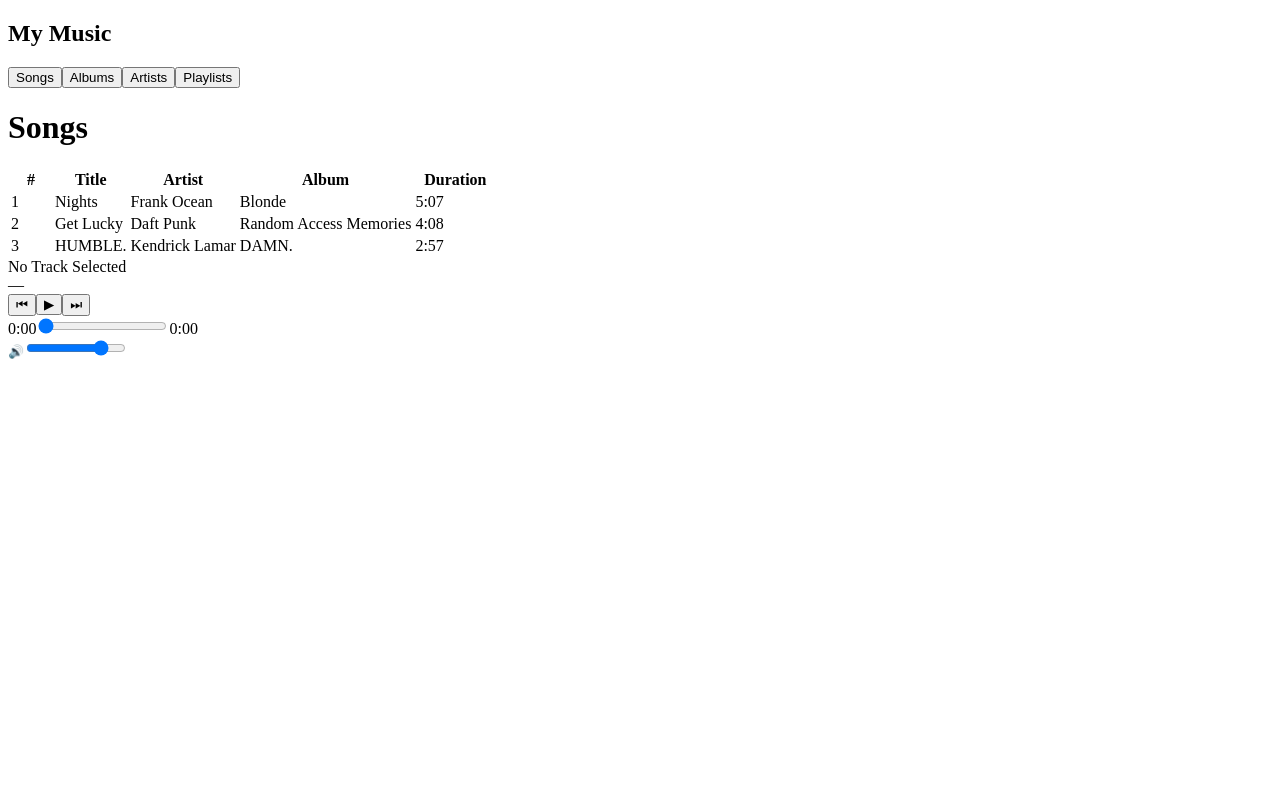
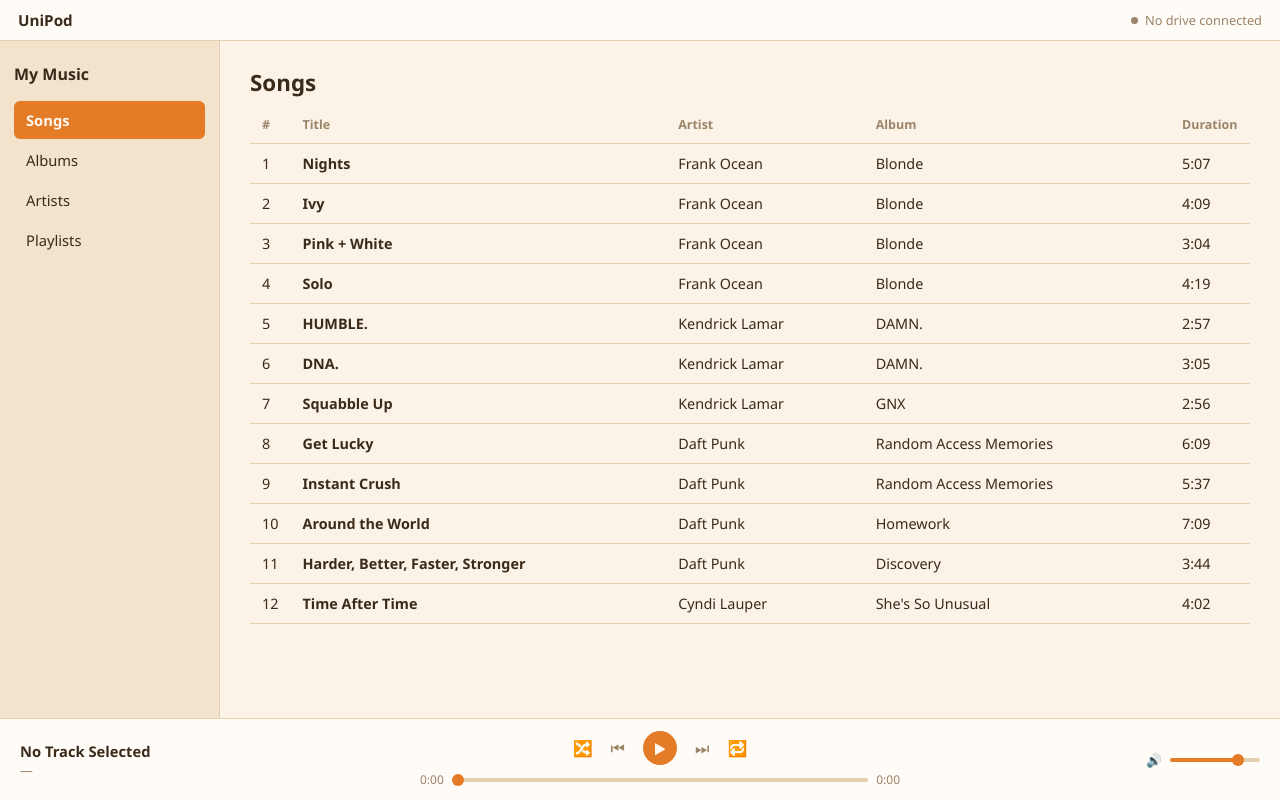
Before and after one commit to Muhammd-Maheer/UniPod, a React (Vite) app: page / in a window 1280 px wide. Built offline with nearby package versions, Linux system fonts and the light colour scheme.

Commit message:
Added the Front-End with placeholder as I haven't build the database yet and also spent almost an hour trying to fix a bug that was a typo, amazing stuff

```diff
--- a/src/App.css
+++ b/src/App.css
@@ -1,225 +1,304 @@
 :root {
-  --bg-base: #121212;
-  --bg-surface: #181818;
-  --bg-highlight: #282828;
-  --text-main: #ffffff;
-  --text-sub: #b3b3b3;
-  --accent: #1db954;
-  --accent-disabled: #535353;
-  --border: #282828;
-  --sidebar-width: 220px;
-  --player-height: 80px;
+  --bg: #fbf3e7;
+  --sidebar-bg: #f3e3cc;
+  --card-bg: #fffcf7;
+  --primary: #e37b27;
+  --secondary: #f0a860;
+  --text: #3a2a1a;
+  --text-sub: #9c8468;
+  --border: #e4d0ae;
 }
 
 * {
   box-sizing: border-box;
   margin: 0;
   padding: 0;
-  user-select: none;
+}
+
+html, body, #root {
+  height: 100%;
 }
 
 body {
-  font-family: -apple-system, BlinkMacSystemFont, "Segoe UI", Roboto, sans-serif;
-  background-color: var(--bg-base);
-  color: var(--text-main);
-  overflow: hidden;
-  height: 100vh;
-  width: 100vw;
+  font-family: 'Segoe UI', system-ui, -apple-system, sans-serif;
+  background: var(--bg);
+  color: var(--text);
 }
 
-.app-container {
-  display: grid;
-  grid-template-columns: var(--sidebar-width) 1fr;
-  grid-template-rows: 1fr var(--player-height);
-  grid-template-areas:
-    "sidebar main"
-    "player  player";
-  height: 100vh;
-  width: 100vw;
+button {
+  font-family: inherit;
 }
 
-/* Sidebar Styling */
-.sidebar {
-  grid-area: sidebar;
-  background-color: var(--bg-surface);
-  border-right: 1px solid var(--border);
-  padding: 20px 16px;
+.app {
   display: flex;
   flex-direction: column;
-  gap: 24px;
+  height: 100vh;
+  overflow: hidden;
+}
+
+.title-bar {
+  display: flex;
+  align-items: center;
+  justify-content: space-between;
+  flex-shrink: 0;
+  padding: 10px 18px;
+  background: var(--card-bg);
+  border-bottom: 1px solid var(--border);
+}
+
+.title-bar-brand {
+  font-weight: 700;
+  font-size: 0.95rem;
+}
+
+.drive-status {
+  display: flex;
+  align-items: center;
+  gap: 7px;
+  font-size: 0.8rem;
+  color: var(--text-sub);
+}
+
+.status-dot {
+  width: 7px;
+  height: 7px;
+  border-radius: 50%;
+  background: var(--text-sub);
+}
+
+.drive-status.connected {
+  color: var(--text);
+}
+
+.drive-status.connected .status-dot {
+  background: var(--primary);
+}
+
+.app-body {
+  display: flex;
+  flex: 1;
+  min-height: 0;
+}
+
+.sidebar {
+  width: 220px;
+  flex-shrink: 0;
+  background: var(--sidebar-bg);
+  border-right: 1px solid var(--border);
+  padding: 22px 14px;
+  overflow-y: auto;
 }
 
 .sidebar h2 {
-  font-size: 1.1rem;
-  letter-spacing: -0.5px;
-  color: var(--text-main);
+  font-size: 1rem;
+  font-weight: 700;
+  margin-bottom: 16px;
 }
 
 .nav-group {
   display: flex;
   flex-direction: column;
-  gap: 4px;
+  gap: 2px;
 }
 
 .nav-item {
+  text-align: left;
   background: none;
   border: none;
-  color: var(--text-sub);
-  text-align: left;
-  padding: 10px 12px;
-  font-size: 0.9rem;
-  font-weight: 500;
   border-radius: 6px;
+  padding: 9px 12px;
+  font-size: 0.92rem;
+  color: var(--text);
   cursor: pointer;
-  transition: background-color 0.15s, color 0.15s;
 }
 
 .nav-item:hover {
-  background-color: var(--bg-highlight);
-  color: var(--text-main);
+  background: rgba(58, 42, 26, 0.06);
 }
 
 .nav-item.active {
-  background-color: var(--bg-highlight);
-  color: var(--text-main);
+  background: var(--primary);
+  color: #fff8f0;
   font-weight: 600;
 }
 
-/* Main View Styling */
 .main-view {
-  grid-area: main;
-  padding: 24px 32px;
+  flex: 1;
   overflow-y: auto;
-  background: linear-gradient(to bottom, #1e1e1e 0%, var(--bg-base) 300px);
+  padding: 26px 30px;
 }
 
 .view-header {
-  margin-bottom: 20px;
+  margin-bottom: 18px;
+}
+
+.view-header h1 {
+  font-size: 1.4rem;
+  font-weight: 700;
 }
 
 .song-table {
   width: 100%;
   border-collapse: collapse;
-  text-align: left;
-  font-size: 0.875rem;
 }
 
-.song-table th {
+.song-table thead th {
+  text-align: left;
+  font-size: 0.78rem;
+  font-weight: 600;
   color: var(--text-sub);
+  padding: 0 12px 10px;
   border-bottom: 1px solid var(--border);
-  padding: 8px 12px;
-  font-weight: 400;
 }
 
-.song-table td {
-  padding: 12px;
-  border-bottom: 1px solid rgba(255, 255, 255, 0.03);
-  color: var(--text-sub);
+.song-table tbody td {
+  padding: 10px 12px;
+  font-size: 0.9rem;
+  border-bottom: 1px solid var(--border);
 }
 
 .song-row {
   cursor: pointer;
-  border-radius: 4px;
 }
 
 .song-row:hover {
-  background-color: rgba(255, 255, 255, 0.05);
+  background: rgba(227, 123, 39, 0.08);
 }
 
 .song-row.active {
-  color: var(--accent);
+  background: var(--primary);
+  color: #fff8f0;
+}
+
+.song-row.active td {
+  border-bottom-color: var(--primary);
 }
 
 .song-title-cell {
-  color: var(--text-main);
-  font-weight: 500;
+  font-weight: 600;
 }
 
-/* Player Bar Styling */
 .player-bar {
-  grid-area: player;
-  background-color: var(--bg-surface);
+  display: flex;
+  align-items: center;
+  justify-content: space-between;
+  gap: 24px;
+  flex-shrink: 0;
+  padding: 12px 20px;
+  background: var(--card-bg);
   border-top: 1px solid var(--border);
-  display: grid;
-  grid-template-columns: 1fr 2fr 1fr;
-  align-items: center;
-  padding: 0 20px;
 }
 
 .track-info {
-  display: flex;
-  flex-direction: column;
+  width: 200px;
+  flex-shrink: 0;
+  overflow: hidden;
 }
 
 .track-title {
-  font-size: 0.9rem;
   font-weight: 600;
-  color: var(--text-main);
+  font-size: 0.92rem;
+  white-space: nowrap;
+  overflow: hidden;
+  text-overflow: ellipsis;
 }
 
 .track-artist {
-  font-size: 0.75rem;
+  font-size: 0.8rem;
   color: var(--text-sub);
 }
 
 .player-controls {
+  flex: 1;
   display: flex;
   flex-direction: column;
   align-items: center;
-  gap: 8px;
+  gap: 6px;
+  max-width: 480px;
 }
 
 .control-buttons {
   display: flex;
   align-items: center;
-  gap: 16px;
+  gap: 18px;
 }
 
 .btn-control {
   background: none;
   border: none;
+  font-size: 1rem;
   color: var(--text-sub);
   cursor: pointer;
-  font-size: 1rem;
 }
 
 .btn-control:hover {
-  color: var(--text-main);
+  color: var(--text);
+}
+
+.btn-control:active {
+  color: var (--primary)
 }
 
 .btn-play {
-  background-color: var(--text-main);
-  color: var(--bg-base);
-  width: 32px;
-  height: 32px;
+  width: 34px;
+  height: 34px;
   border-radius: 50%;
+  background: var(--primary);
+  color: #fff8f0;
+  border: none;
+  font-size: 0.85rem;
+  cursor: pointer;
   display: flex;
   align-items: center;
   justify-content: center;
-  border: none;
-  cursor: pointer;
 }
 
 .progress-container {
   display: flex;
   align-items: center;
-  gap: 10px;
+  gap: 8px;
   width: 100%;
-  max-width: 500px;
   font-size: 0.75rem;
   color: var(--text-sub);
 }
 
 .seek-slider {
   flex: 1;
-  accent-color: var(--accent);
+  appearance: none;
+  -webkit-appearance: none;
   height: 4px;
+  border-radius: 2px;
+  background: var(--border);
+}
+
+.seek-slider::-webkit-slider-thumb {
+  -webkit-appearance: none;
+  width: 12px;
+  height: 12px;
+  border-radius: 50%;
+  background: var(--primary);
+  cursor: pointer;
+}
+
+.seek-slider::-moz-range-thumb {
+  width: 12px;
+  height: 12px;
+  border: none;
+  border-radius: 50%;
+  background: var(--primary);
   cursor: pointer;
 }
 
 .volume-container {
+  width: 160px;
+  flex-shrink: 0;
   display: flex;
-  justify-content: flex-end;
   align-items: center;
   gap: 8px;
+  justify-content: flex-end;
 }
+
+.volume-slider {
+  flex: none;
+  width: 90px;
+}
--- a/src/App.tsx
+++ b/src/App.tsx
@@ -1,65 +1,75 @@
-import { useState } from 'react';
+import React, { useEffect, useState } from 'react';
+import { TitleBar } from './components/TitleBar';
 import { Sidebar } from './components/Sidebar';
 import { ViewContainer } from './components/ViewContainer';
 import { Player } from './components/Player';
-import { Song, ViewMode, PlayerState } from './types';
+import { placeholderSongs } from './data/placeHolderSongs';
+import { PlayerState, Song, ViewMode } from './types';
+import './App.css';
 
-// Mock Data representing indexed files on an external USB
-const MOCK_SONGS: Song[] = [
-  {
-    id: '1',
-    title: 'Nights',
-    artist: 'Frank Ocean',
-    album: 'Blonde',
-    duration: 307,
-    filePath: 'E:/Music/Frank Ocean/Blonde/Nights.mp3',
-    driveId: 'USB-8A4F-29C1',
-    isAvailable: true,
-  },
-  {
-    id: '2',
-    title: 'Get Lucky',
-    artist: 'Daft Punk',
-    album: 'Random Access Memories',
-    duration: 248,
-    filePath: 'E:/Music/Daft Punk/Random Access Memories/Get Lucky.mp3',
-    driveId: 'USB-8A4F-29C1',
-    isAvailable: true,
-  },
-  {
-    id: '3',
-    title: 'HUMBLE.',
-    artist: 'Kendrick Lamar',
-    album: 'DAMN.',
-    duration: 177,
-    filePath: 'E:/Music/Kendrick Lamar/DAMN/HUMBLE.mp3',
-    driveId: 'USB-8A4F-29C1',
-    isAvailable: true,
-  },
-];
+const App: React.FC = () => {
+  const [currentView, setCurrentView] = useState<ViewMode>('songs');
+  const songs: Song[] = placeholderSongs;
 
-export function App() {
-  const [currentView, setCurrentView] = useState<ViewMode>('songs');
-  const [songs] = useState<Song[]>(MOCK_SONGS);
+  const [playOrder, setPlayOrder] = useState<string[]>(songs.map((s) => s.id));
+
   const [playerState, setPlayerState] = useState<PlayerState>({
     currentSong: null,
     isPlaying: false,
     currentTime: 0,
     duration: 0,
     volume: 0.8,
+    shuffle: false,
     repeatMode: 'off',
-    isShuffle: false,
   });
 
-  const handleSelectSong = (song: Song) => {
+  // Ticks currentTime up once a second while "playing" (no real audio yet).
+  useEffect(() => {
+    if (!playerState.isPlaying) return;
+    const interval = setInterval(() => {
+      setPlayerState((prev) =>
+        prev.currentTime < prev.duration ? { ...prev, currentTime: prev.currentTime + 1 } : prev
+      );
+    }, 1000);
+    return () => clearInterval(interval);
+  }, [playerState.isPlaying]);
+
+  const playSongById = (id: string) => {
+    const song = songs.find((s) => s.id === id);
+    if (!song) return;
     setPlayerState((prev) => ({
       ...prev,
       currentSong: song,
-      isPlaying: true,
       duration: song.duration,
       currentTime: 0,
+      isPlaying: true,
     }));
   };
+
+  // Handles what happens when a song reaches its end.
+  useEffect(() => {
+    const { currentSong, currentTime, duration, repeatMode } = playerState;
+    if (!currentSong || currentTime < duration) return;
+
+    if (repeatMode === 'one') {
+      setPlayerState((prev) => ({ ...prev, currentTime: 0 }));
+      return;
+    }
+
+    const idx = playOrder.indexOf(currentSong.id);
+    let nextIdx = idx + 1;
+    if (nextIdx >= playOrder.length) {
+      if (repeatMode === 'off') {
+        setPlayerState((prev) => ({ ...prev, isPlaying: false }));
+        return;
+      }
+      nextIdx = 0;
+    }
+    playSongById(playOrder[nextIdx]);
+    // eslint-disable-next-line react-hooks/exhaustive-deps
+  }, [playerState.currentTime, playerState.duration]);
+
+  const handleSelectSong = (song: Song) => playSongById(song.id);
 
   const handleTogglePlay = () => {
     if (!playerState.currentSong) return;
@@ -70,12 +80,61 @@
     setPlayerState((prev) => ({ ...prev, currentTime: seconds }));
   };
 
-  const handleVolumeChange = (volume: number) => {
-    setPlayerState((prev) => ({ ...prev, volume }));
+  const handleVolumeChange = (level: number) => {
+    setPlayerState((prev) => ({ ...prev, volume: level }));
+  };
+
+  const handleNext = () => {
+    if (!playerState.currentSong || playOrder.length === 0) return;
+    const idx = playOrder.indexOf(playerState.currentSong.id);
+    let nextIdx = idx + 1;
+    if (nextIdx >= playOrder.length) {
+      if (playerState.repeatMode === 'off') return;
+      nextIdx = 0;
+    }
+    playSongById(playOrder[nextIdx]);
+  };
+
+  const handlePrevious = () => {
+    if (!playerState.currentSong || playOrder.length === 0) return;
+    const idx = playOrder.indexOf(playerState.currentSong.id);
+    let prevIdx = idx - 1;
+    if (prevIdx < 0) {
+      if (playerState.repeatMode === 'off') {
+        setPlayerState((prev) => ({ ...prev, currentTime: 0 }));
+        return;
+      }
+      prevIdx = playOrder.length - 1;
+    }
+    playSongById(playOrder[prevIdx]);
+  };
+
+  const handleToggleShuffle = () => {
+    const turningOn = !playerState.shuffle;
+    if (turningOn) {
+      const shuffled = [...songs.map((s) => s.id)];
+      for (let i = shuffled.length - 1; i > 0; i--) {
+        const j = Math.floor(Math.random() * (i + 1));
+        [shuffled[i], shuffled[j]] = [shuffled[j], shuffled[i]];
+      }
+      setPlayOrder(shuffled);
+    } else {
+      setPlayOrder(songs.map((s) => s.id));
+    }
+    setPlayerState((prev) => ({ ...prev, shuffle: turningOn }));
+  };
+
+  const handleToggleRepeat = () => {
+    setPlayerState((prev) => ({
+      ...prev,
+      repeatMode: prev.repeatMode === 'off' ? 'all' : prev.repeatMode === 'all' ? 'one' : 'off',
+    }));
   };
 
   return (
-    <div className="app-container">
+    <div className="app">
+      <TitleBar isConnected={false} driveName="My Music" />
+      <div className="app-body">
         <Sidebar currentView={currentView} onSelectView={setCurrentView} />
         <ViewContainer
           currentView={currentView}
@@ -83,14 +142,19 @@
           currentSong={playerState.currentSong}
           onSelectSong={handleSelectSong}
         />
+      </div>
       <Player
         state={playerState}
         onTogglePlay={handleTogglePlay}
         onSeek={handleSeek}
         onVolumeChange={handleVolumeChange}
+        onPrevious={handlePrevious}
+        onNext={handleNext}
+        onToggleShuffle={handleToggleShuffle}
+        onToggleRepeat={handleToggleRepeat}
       />
     </div>
   );
-}
+};
 
 export default App;
--- a/src/components/Player.tsx
+++ b/src/components/Player.tsx
@@ -6,6 +6,10 @@
   onTogglePlay: () => void;
   onSeek: (seconds: number) => void;
   onVolumeChange: (level: number) => void;
+  onPrevious: () => void;
+  onNext: () => void;
+  onToggleShuffle: () => void;
+  onToggleRepeat: () => void;
 }
 
 export const Player: React.FC<PlayerProps> = ({
@@ -13,6 +17,10 @@
   onTogglePlay,
   onSeek,
   onVolumeChange,
+  onPrevious,
+  onNext,
+  onToggleShuffle,
+  onToggleRepeat,
 }) => {
   const formatTime = (secs: number) => {
     if (isNaN(secs)) return '0:00';
@@ -20,6 +28,9 @@
     const remainder = Math.floor(secs % 60);
     return `${mins}:${remainder < 10 ? '0' : ''}${remainder}`;
   };
+
+  const progressPercent = state.duration > 0 ? (state.currentTime / state.duration) * 100 : 0;
+  const volumePercent = state.volume * 100;
 
   return (
     <footer className="player-bar">
@@ -36,11 +47,25 @@
       {/* Center Controls */}
       <div className="player-controls">
         <div className="control-buttons">
-          <button className="btn-control" title="Previous">⏮</button>
+          <button
+            className={`btn-control ${state.shuffle ? 'active' : ''}`}
+            onClick={onToggleShuffle}
+            title="Shuffle"
+          >
+            🔀
+          </button>
+          <button className="btn-control" onClick={onPrevious} title="Previous">⏮</button>
           <button className="btn-play" onClick={onTogglePlay} title="Play/Pause">
             {state.isPlaying ? '❚❚' : '▶'}
           </button>
-          <button className="btn-control" title="Next">⏭</button>
+          <button className="btn-control" onClick={onNext} title="Next">⏭</button>
+          <button
+            className={`btn-control ${state.repeatMode !== 'off' ? 'active' : ''}`}
+            onClick={onToggleRepeat}
+            title="Repeat"
+          >
+            {state.repeatMode === 'one' ? '🔂' : '🔁'}
+          </button>
         </div>
 
         <div className="progress-container">
@@ -52,6 +77,9 @@
             max={state.duration || 100}
             value={state.currentTime}
             onChange={(e) => onSeek(Number(e.target.value))}
+            style={{
+              background: `linear-gradient(to right, var(--primary) ${progressPercent}%, var(--border) ${progressPercent}%)`,
+            }}
           />
           <span>{formatTime(state.duration)}</span>
         </div>
@@ -62,8 +90,11 @@
         <span style={{ fontSize: '0.8rem', color: 'var(--text-sub)' }}>🔊</span>
         <input
           type="range"
-          className="seek-slider"
-          style={{ maxWidth: '100px' }}
+          className="seek-slider volume-slider"
+          style={{
+            maxWidth: '100px',
+            background: `linear-gradient(to right, var(--primary) ${volumePercent}%, var(--border) ${volumePercent}%)`,
+            }}
           min={0}
           max={1}
           step={0.01}
--- /dev/null
+++ b/src/components/TitleBar.tsx
@@ -0,0 +1,18 @@
+import React from 'react';
+
+interface TitleBarProps {
+  isConnected: boolean;
+  driveName: string;
+}
+
+export const TitleBar: React.FC<TitleBarProps> = ({ isConnected, driveName }) => {
+  return (
+    <header className="title-bar" data-tauri-drag-region>
+      <div className="title-bar-brand">UniPod</div>
+      <div className={`drive-status ${isConnected ? 'connected' : 'disconnected'}`}>
+        <span className="status-dot" />
+        {isConnected ? `Connected to ${driveName}` : 'No drive connected'}
+      </div>
+    </header>
+  );
+};
--- /dev/null
+++ b/src/data/placeHolderSongs.ts
@@ -0,0 +1,16 @@
+import { Song } from '../types';
+
+export const placeholderSongs: Song[] = [
+  { id: '1', title: 'Nights', artist: 'Frank Ocean', album: 'Blonde', duration: 307 },
+  { id: '2', title: 'Ivy', artist: 'Frank Ocean', album: 'Blonde', duration: 249 },
+  { id: '3', title: 'Pink + White', artist: 'Frank Ocean', album: 'Blonde', duration: 184 },
+  { id: '4', title: 'Solo', artist: 'Frank Ocean', album: 'Blonde', duration: 259 },
+  { id: '5', title: 'HUMBLE.', artist: 'Kendrick Lamar', album: 'DAMN.', duration: 177 },
+  { id: '6', title: 'DNA.', artist: 'Kendrick Lamar', album: 'DAMN.', duration: 185 },
+  { id: '7', title: 'Squabble Up', artist: 'Kendrick Lamar', album: 'GNX', duration: 176 },
+  { id: '8', title: 'Get Lucky', artist: 'Daft Punk', album: 'Random Access Memories', duration: 369 },
+  { id: '9', title: 'Instant Crush', artist: 'Daft Punk', album: 'Random Access Memories', duration: 337 },
+  { id: '10', title: 'Around the World', artist: 'Daft Punk', album: 'Homework', duration: 429 },
+  { id: '11', title: 'Harder, Better, Faster, Stronger', artist: 'Daft Punk', album: 'Discovery', duration: 224 },
+  { id: '12', title: 'Time After Time', artist: 'Cyndi Lauper', album: "She's So Unusual", duration: 242 },
+];
```
Also changed, not shown: src/types/index.ts (+9 -18 lines). Lines whose indentation alone changed are shown as unchanged.
